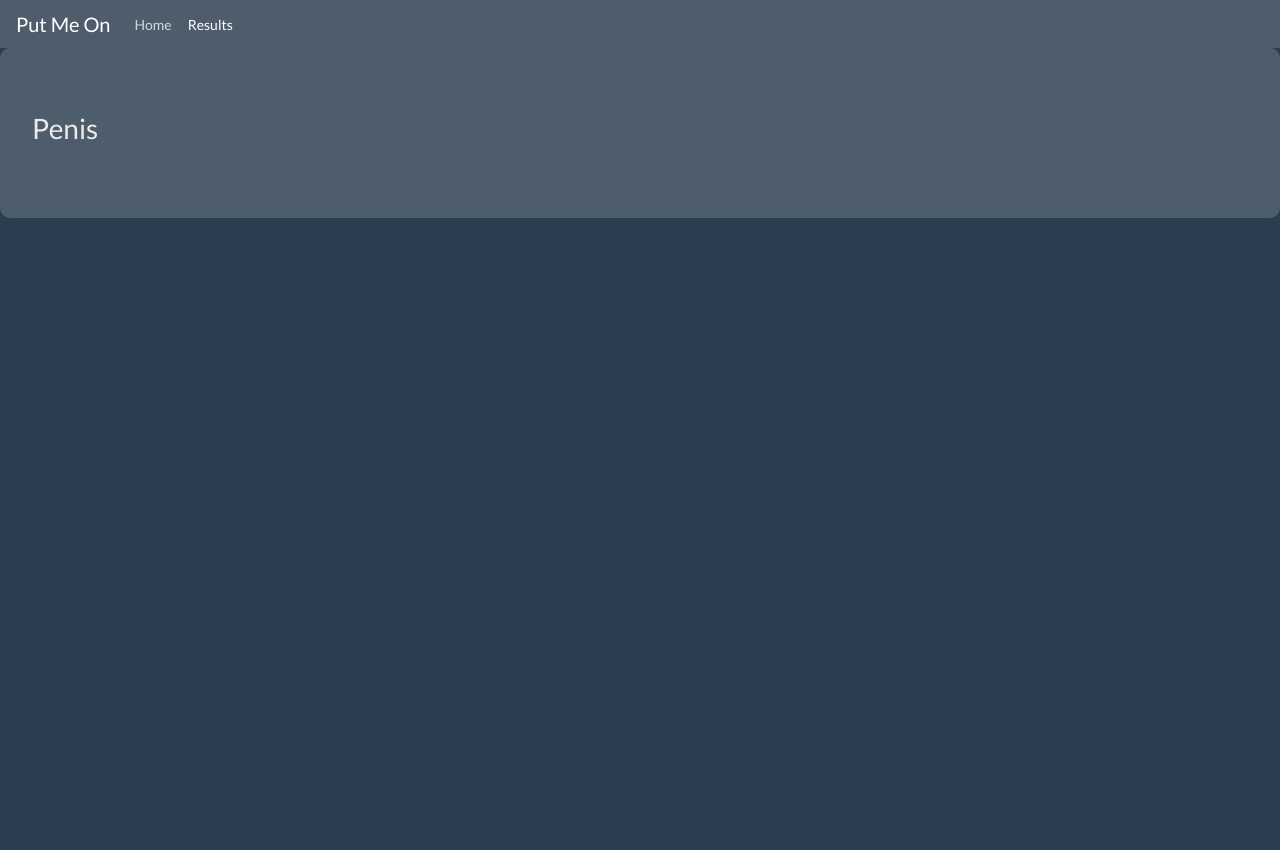
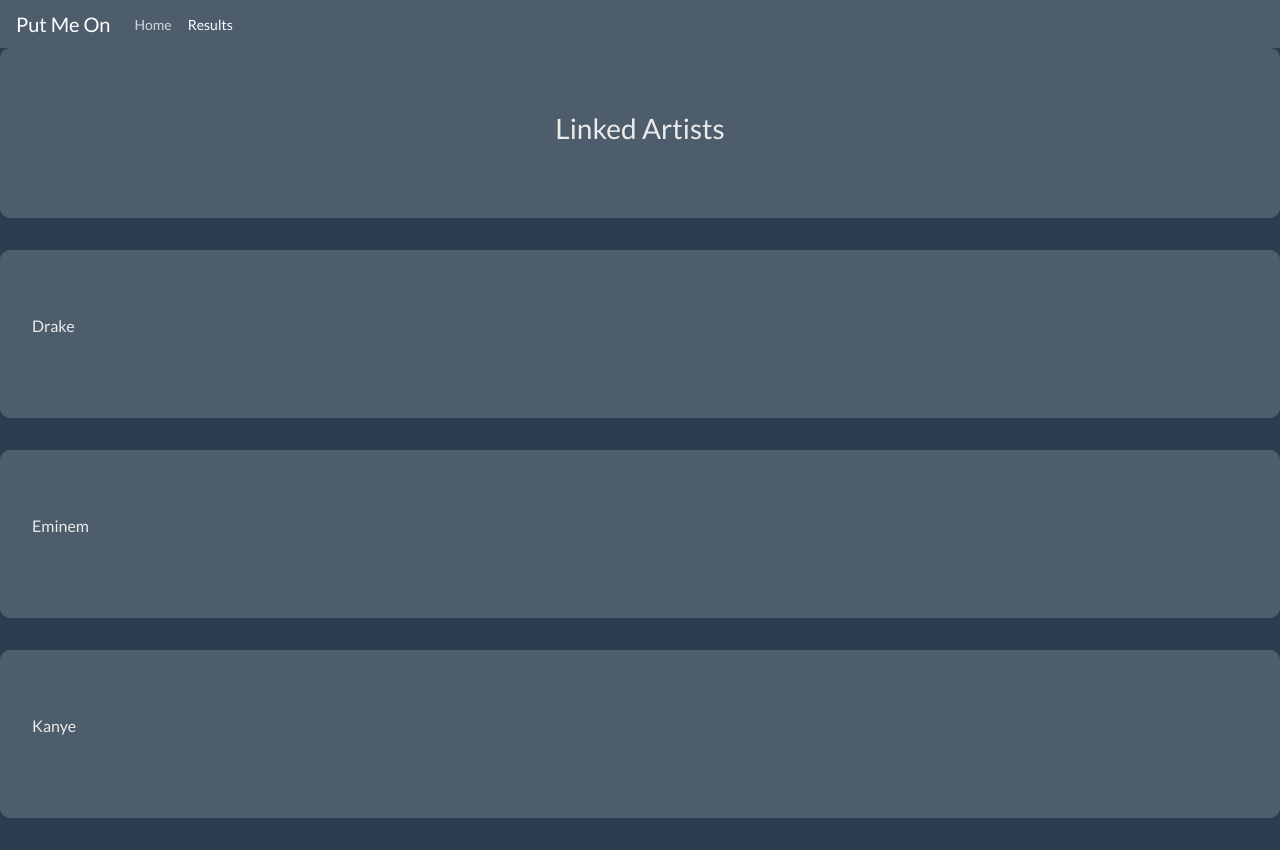
Before and after one commit to bantypatel09/PutMeOn, a React (Create React App) app: page /#/results in a window 1280 px wide. Before the commit the page ends 800 px from the top, so only its background shows below. Built offline with nearby package versions, Linux system fonts and the light colour scheme.

Commit message:
Result Page Update1

```diff
--- a/package.json
+++ b/package.json
@@ -8,6 +8,7 @@
     "@testing-library/user-event": "^7.2.1",
     "@types/styled-components": "^5.1.0",
     "axios": "^0.19.2",
+    "bootstrap-react": "^0.3.1",
     "downshift": "^5.4.2",
     "react": "^16.13.1",
     "react-bootstrap": "^1.0.1",
--- a/src/resultspage-stuff/resultsPage.js
+++ b/src/resultspage-stuff/resultsPage.js
@@ -2,13 +2,26 @@
 import Jumbotron from 'react-bootstrap/Jumbotron'
 
 const resultsPage = () => {
-return(
-    <Jumbotron>
-        <h3>
-            Penis
-        </h3>
+
+        const artists = ['Drake', 'Eminem', 'Kanye'];
+
+    return(
+        <div>
+        <Jumbotron className="text-center">
+            <h3>
+                Linked Artists
+            </h3>
         </Jumbotron>
-)
+
+        <div>
+            {artists.map(artist => (
+            <Jumbotron>
+                <p>{artist}</p>
+            </Jumbotron>))}
+        </div>
+        </div>
+    );
+
 }
 
 export default resultsPage;
```
Also changed, not shown: 1 other file (tests, documents, lock files or other folders).
